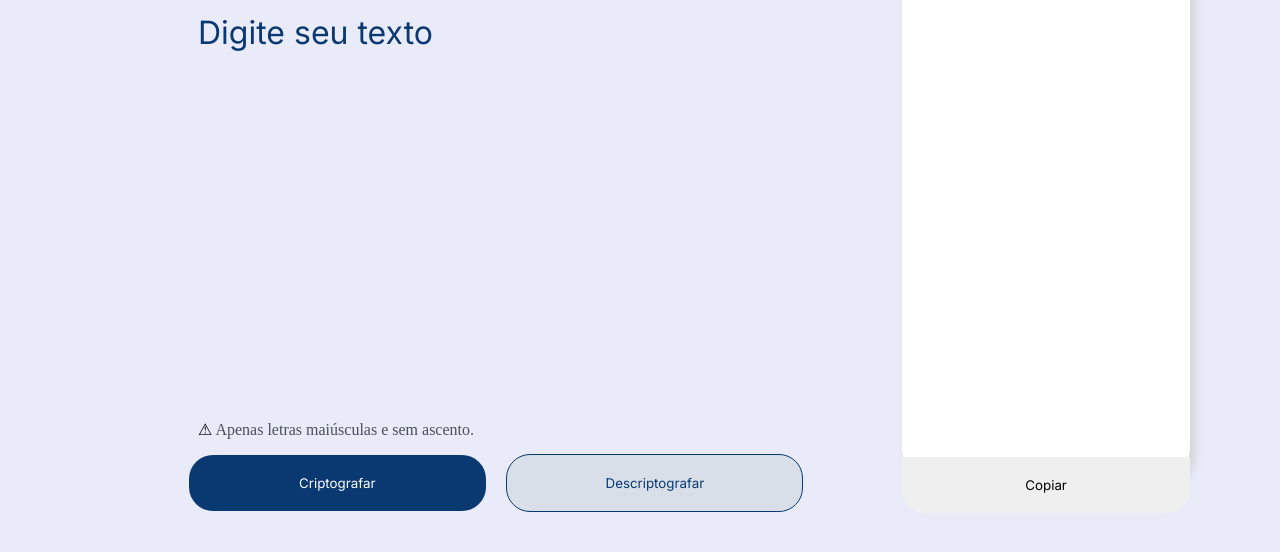
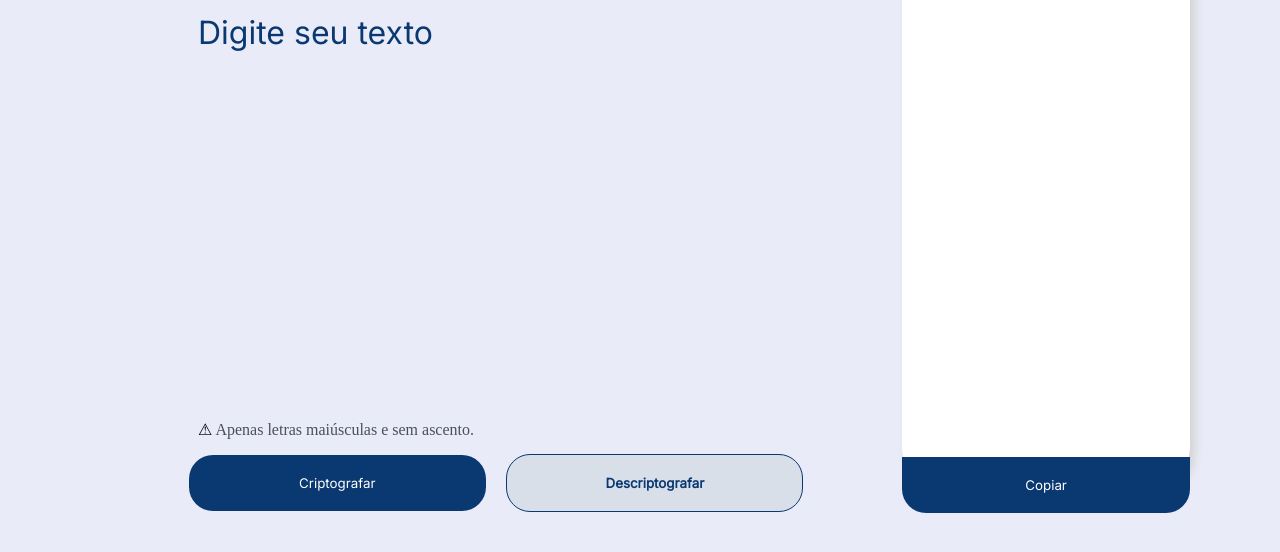
Before and after one commit to danielribeiroDev/encriptador, a plain HTML site: page index.html in a window 1280 px wide. Shown: the part 102-654 px from the top of the page. Drawn offline with Linux system fonts and the light colour scheme.

Commit message:
adiciona estilização aos botões e logo

```diff
--- a/style.css
+++ b/style.css
@@ -19,6 +19,11 @@ body {
 
 button, .logo {
     cursor: pointer;
+    transition: 400ms;
+}
+
+button:hover:not(#btn-copiar), .logo:hover {
+    opacity: 0.4;
 }
 
 textarea {
@@ -90,6 +95,7 @@ section {
 #btn-descriptografar {
     background: #D8DFE8;
     color: #0A3871;
+    font-weight: bold;
     border: 1px solid #0A3871;
     margin-left: 1.25%;
 }
@@ -121,11 +127,13 @@ section {
 #btn-copiar {
     width: 100%;
     padding: 1.5em;
+    background: #0A3871;
     border-radius: 0 0 1.8em 1.8em;
     border: none;
     text-align: center;
     position: relative;
     top: -7%;
+    color: white;
 }
 
 @media screen and (max-width: 560px) {
```
